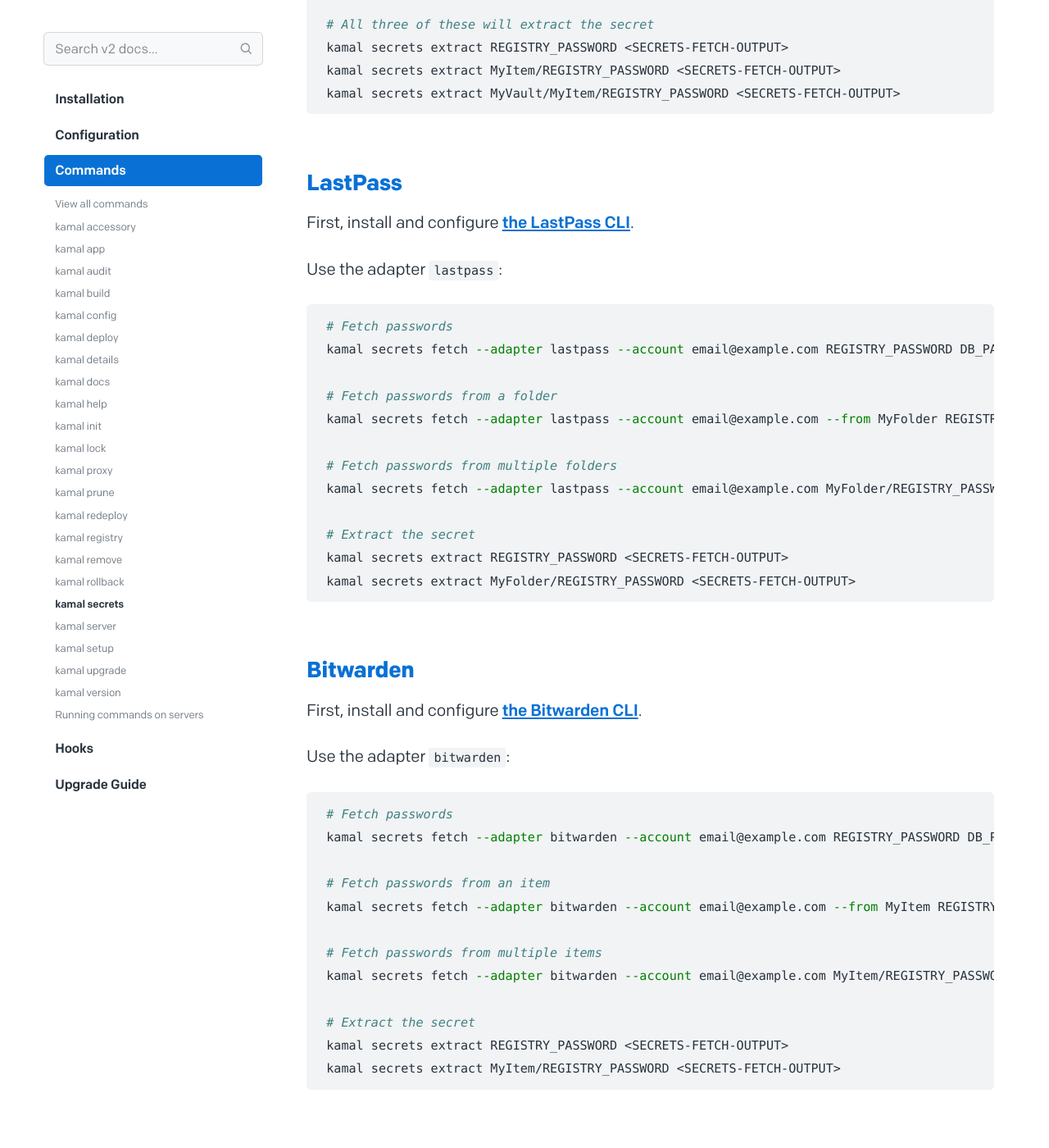
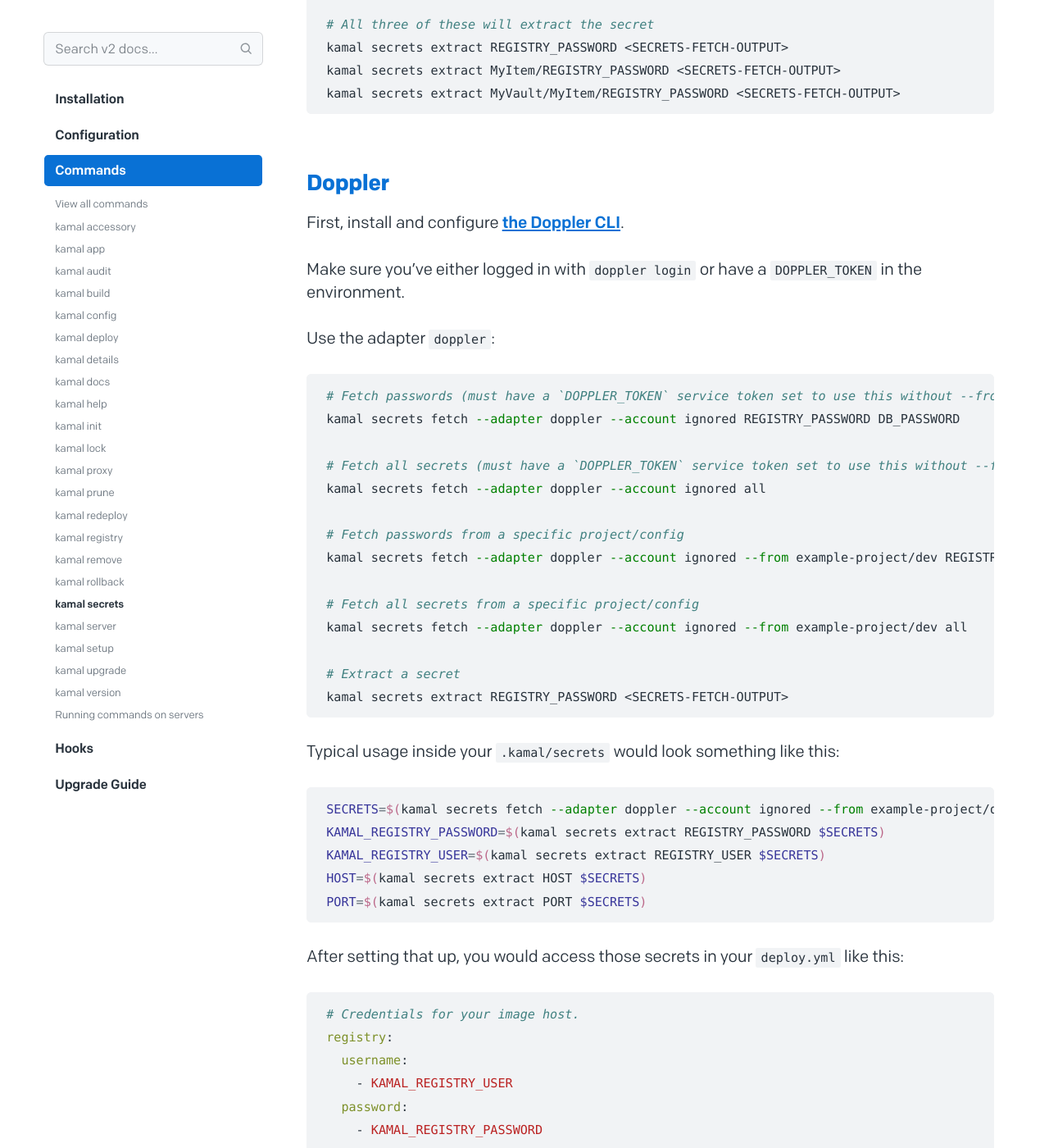
Before and after one commit to basecamp/kamal-site, a Jekyll site: the page built from docs/commands/secrets.md, in a window 1280 px wide and 1400 px high, scrolled down 1458 px. Shown: the whole window at 82% size. Built offline with Jekyll 4.4.1, drawn with Linux system fonts in a browser that asks for light colours; some of the changed text lies outside the part shown.

Commit message:
Add install instructions for Doppler adapter

````diff
--- a/docs/commands/secrets.md
+++ b/docs/commands/secrets.md
@@ -53,6 +53,57 @@ kamal secrets extract MyItem/REGISTRY_PASSWORD <SECRETS-FETCH-OUTPUT>
 kamal secrets extract MyVault/MyItem/REGISTRY_PASSWORD <SECRETS-FETCH-OUTPUT>
 ```
 
+## Doppler
+
+First, install and configure [the Doppler CLI](https://docs.doppler.com/docs/install-cli).
+
+Make sure you've either logged in with `doppler login` or have a `DOPPLER_TOKEN` in the environment.
+
+Use the adapter `doppler`:
+
+```bash
+# Fetch passwords (must have a `DOPPLER_TOKEN` service token set to use this without --from)
+kamal secrets fetch --adapter doppler --account ignored REGISTRY_PASSWORD DB_PASSWORD
+
+# Fetch all secrets (must have a `DOPPLER_TOKEN` service token set to use this without --from)
+kamal secrets fetch --adapter doppler --account ignored all
+
+# Fetch passwords from a specific project/config
+kamal secrets fetch --adapter doppler --account ignored --from example-project/dev REGISTRY_PASSWORD DB_PASSWORD
+
+# Fetch all secrets from a specific project/config
+kamal secrets fetch --adapter doppler --account ignored --from example-project/dev all
+
+# Extract a secret
+kamal secrets extract REGISTRY_PASSWORD <SECRETS-FETCH-OUTPUT>
+```
+
+Typical usage inside your `.kamal/secrets` would look something like this:
+
+```bash
+SECRETS=$(kamal secrets fetch --adapter doppler --account ignored --from example-project/dev all)
+KAMAL_REGISTRY_PASSWORD=$(kamal secrets extract REGISTRY_PASSWORD $SECRETS)
+KAMAL_REGISTRY_USER=$(kamal secrets extract REGISTRY_USER $SECRETS)
+HOST=$(kamal secrets extract HOST $SECRETS)
+PORT=$(kamal secrets extract PORT $SECRETS)
+```
+
+After setting that up, you would access those secrets in your `deploy.yml` like this:
+
+```yaml
+# Credentials for your image host.
+registry:
+  username:
+    - KAMAL_REGISTRY_USER
+  password:
+    - KAMAL_REGISTRY_PASSWORD
+
+env:
+  secret:
+    - HOST
+    - PORT
+```
+
 ## LastPass
 
 First, install and configure [the LastPass CLI](https://github.com/lastpass/lastpass-cli).
````
